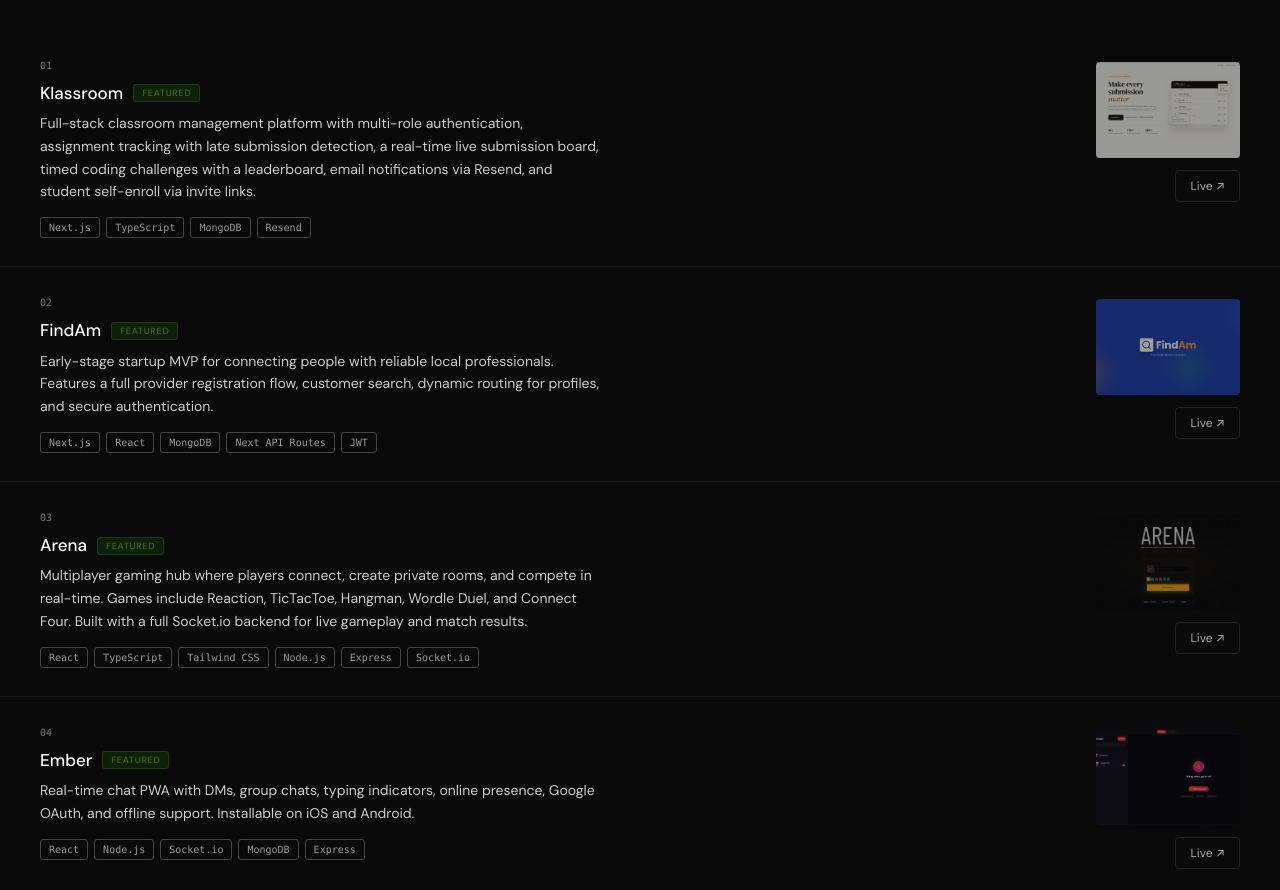
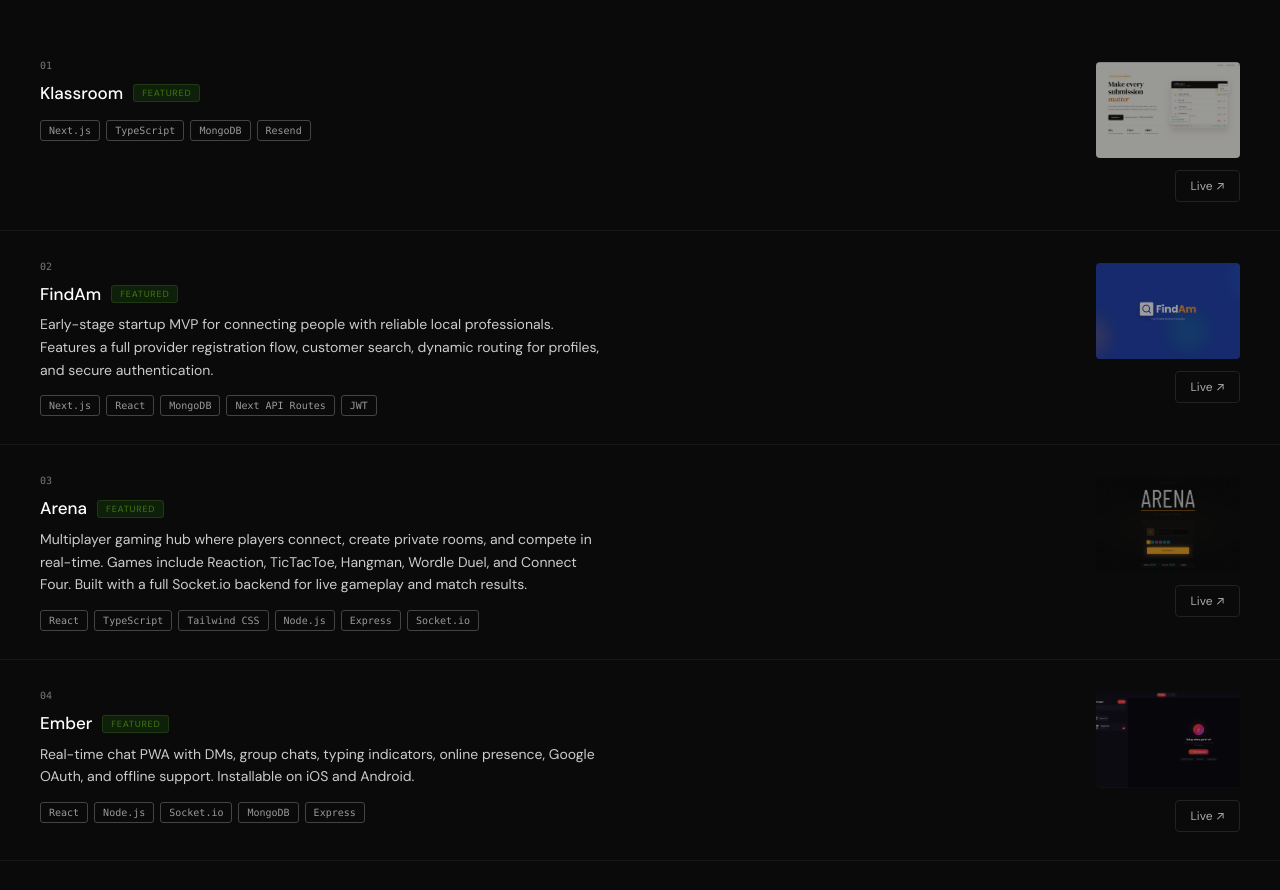
Before and after one commit to Blaqboydee/MyPortfolio, a React (Vite) app: page / in a window 1280 px wide. Shown: the part 909-1799 px from the top of the page. Built offline with nearby package versions, Linux system fonts and the light colour scheme; what @react-pdf/renderer would draw is missing.

Commit message:
changed klassroom desc

```diff
--- a/src/data/portfolio.ts
+++ b/src/data/portfolio.ts
@@ -45,7 +45,7 @@ export const projects = [
     id: "01",
     name: "Klassroom",
     description:
-      "Full-stack classroom management platform with multi-role authentication, assignment tracking with late submission detection, a real-time live submission board, timed coding challenges with a leaderboard, email notifications via Resend, and student self-enroll via invite links.",
+      "",
     tech: ["Next.js", "TypeScript", "MongoDB", "Resend"],
     live: "https://klassroomapp.vercel.app/",
     featured: true,
```
